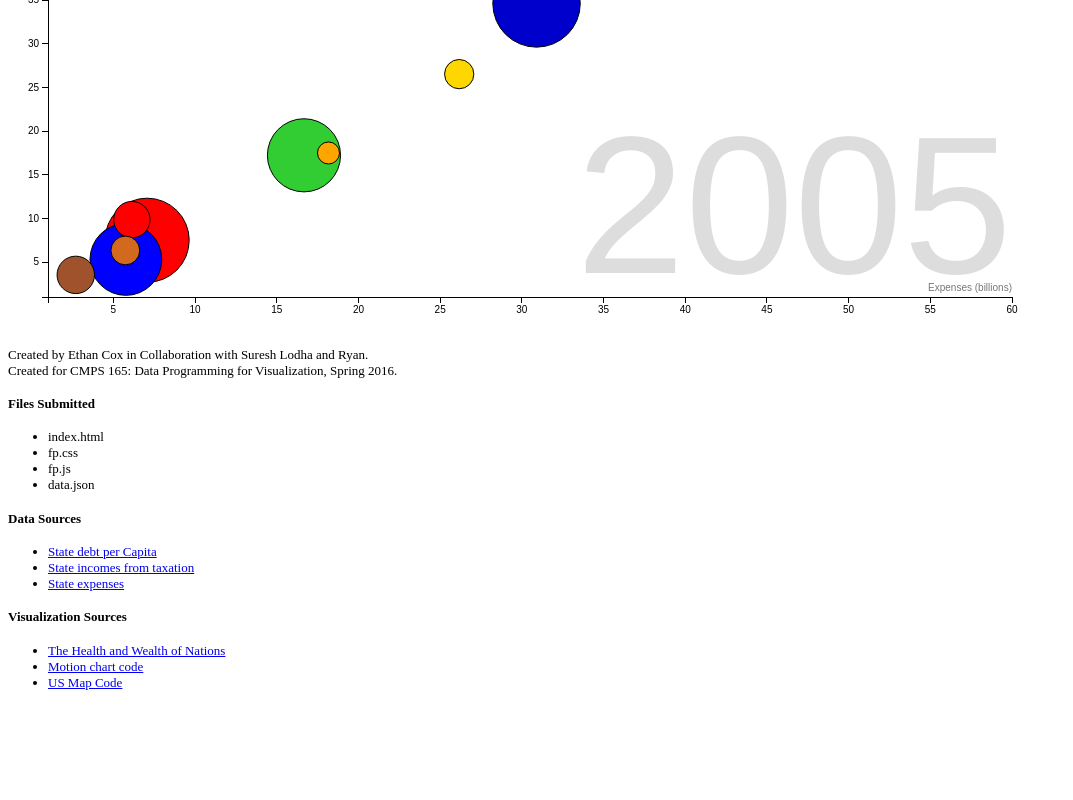
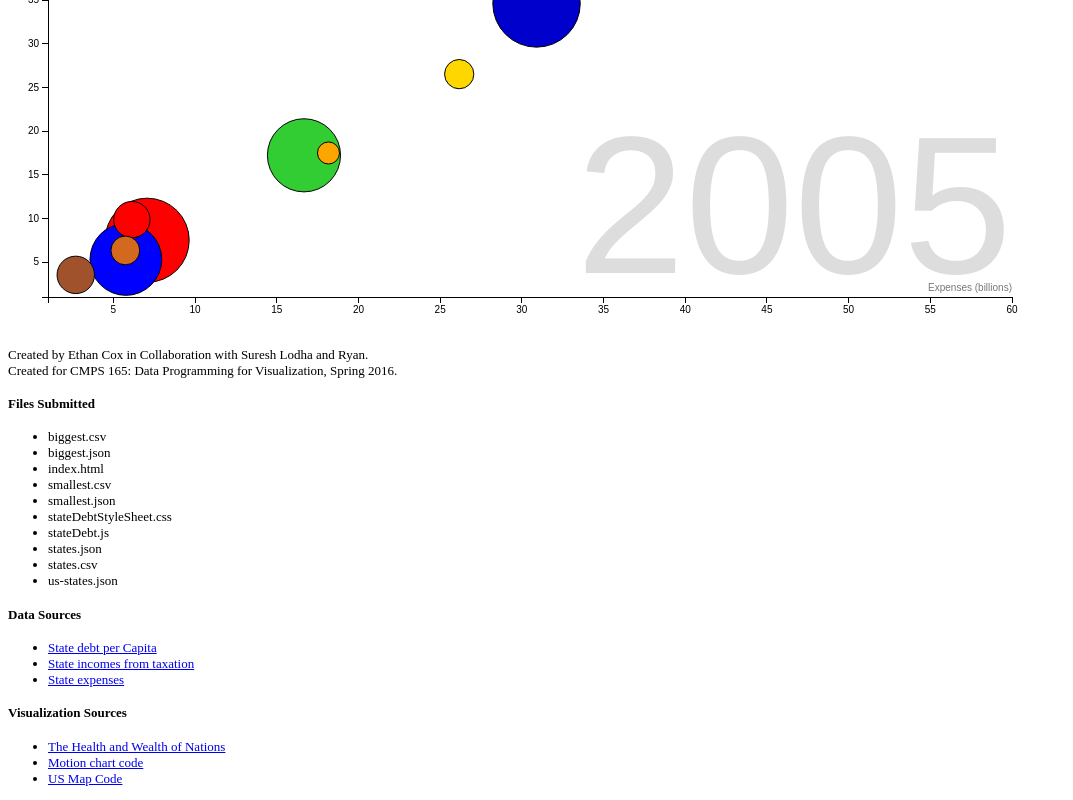
Before and after one commit to ethancox96/State-Debt-per-Capita, a plain HTML site: page index.html in a window 1280 px wide. Shown: the part 529-1329 px from the top of the page, without its empty margins (0-1073 px from the left). Before the commit the page ends 1233 px from the top, so only its background shows below. Drawn offline with nearby package versions, Linux system fonts and the light colour scheme.

Commit message:
Add files via upload

```diff
--- a/index.html
+++ b/index.html
@@ -49,10 +49,16 @@
             </p>
             <h4>Files Submitted</h4>
             <ul>
+                <li>biggest.csv</li>
+                <li>biggest.json</li>
                 <li>index.html</li>
-                <li>fp.css</li>
-                <li>fp.js</li>
-                <li>data.json</li>
+                <li>smallest.csv</li>
+                <li>smallest.json</li>
+                <li>stateDebtStyleSheet.css</li>
+                <li>stateDebt.js</li>
+                <li>states.json</li>
+                <li>states.csv</li>
+                <li>us-states.json</li>
             </ul>
             <h4>Data Sources</h4>
             <ul>
```
